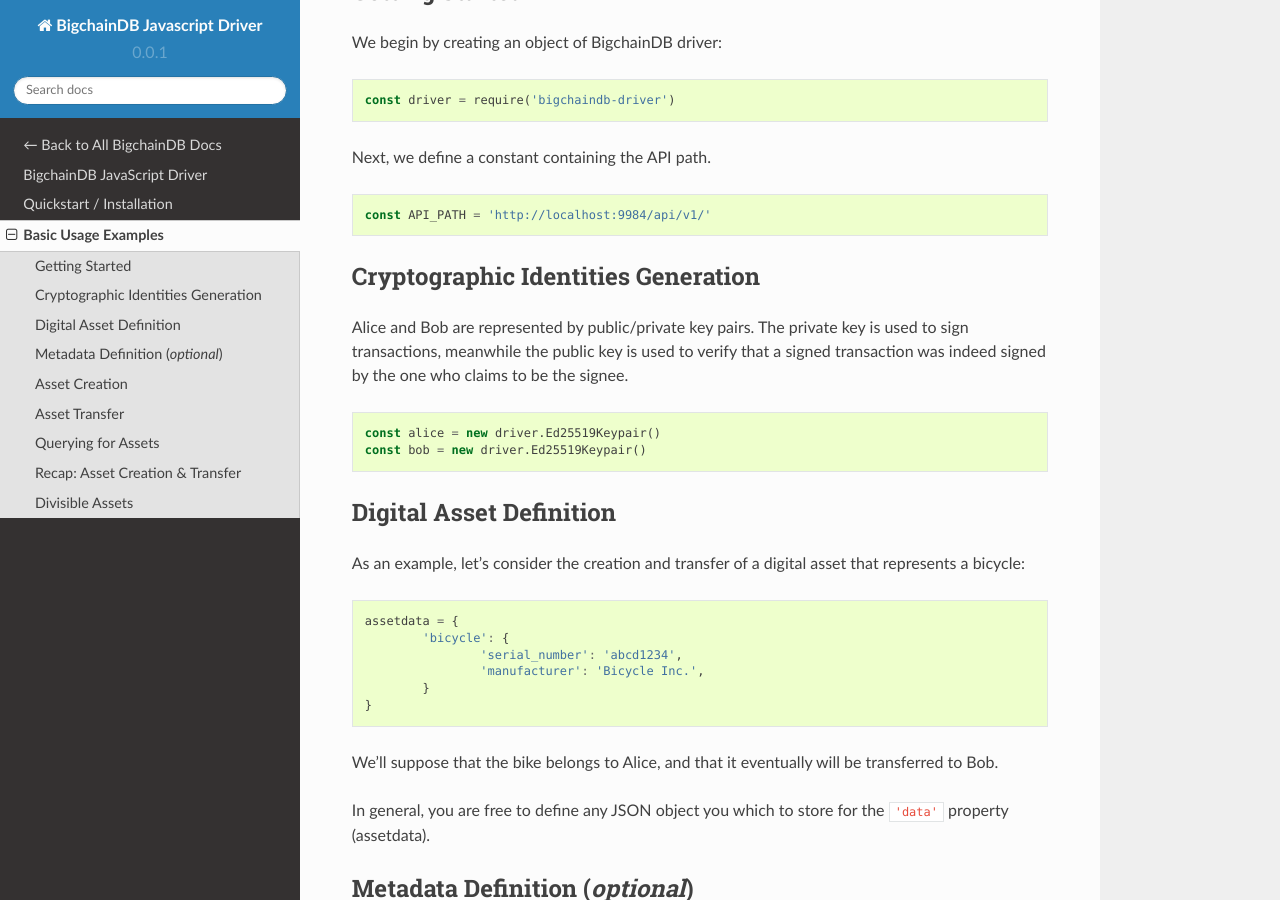
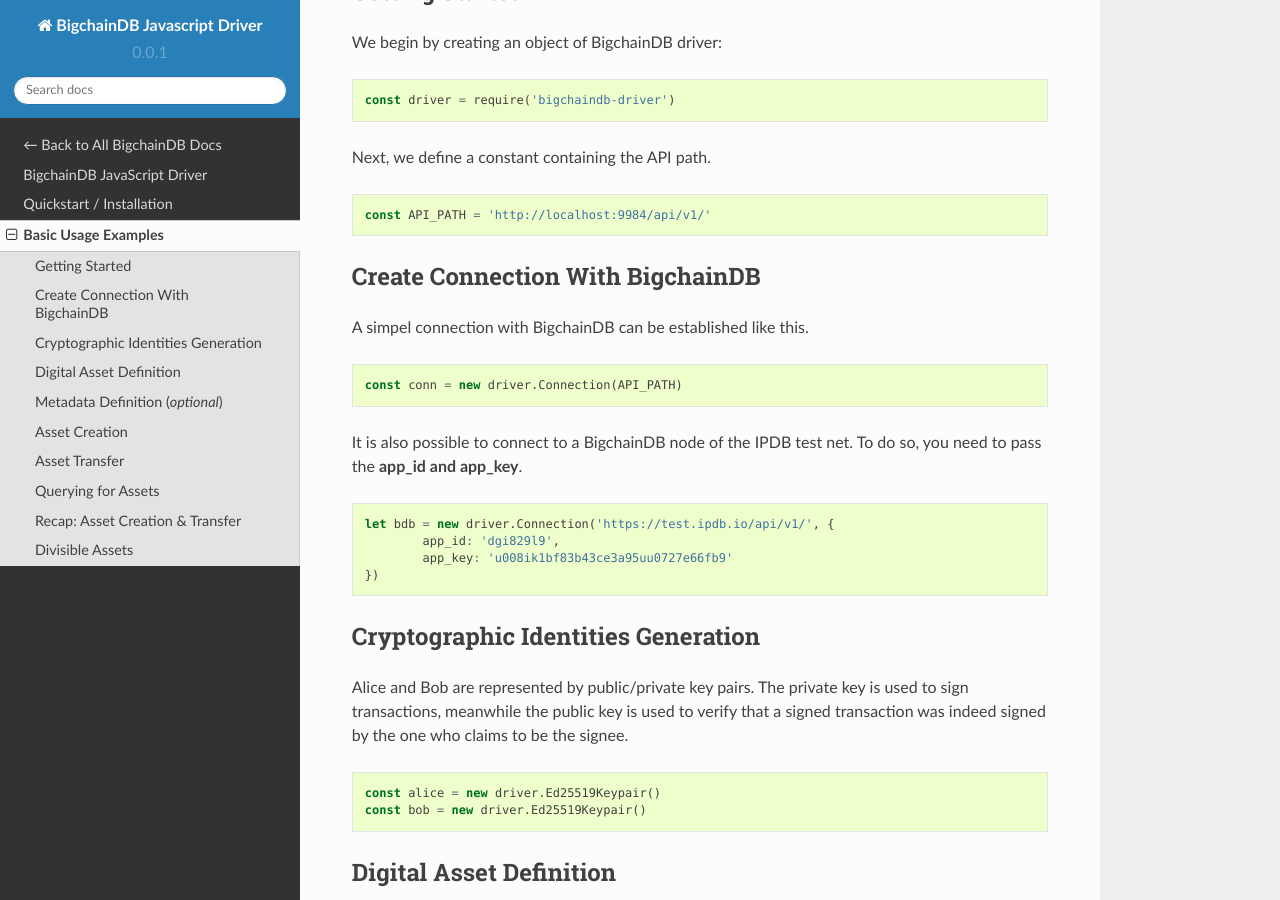
Before and after one commit to bigchaindb/js-bigchaindb-driver, a Sphinx documentation site: the page built from docs/source/usage.rst, in a window 1280 px wide and 900 px high, scrolled down 401 px. Built offline with Sphinx 7.4.7 and the Read the Docs theme 2.0.0, drawn with Linux system fonts in a browser that asks for light colours; some of the changed text lies outside the part shown.

Commit message:
IPDB conn added and commented Divisible assets

```diff
--- a/docs/source/usage.rst
+++ b/docs/source/usage.rst
@@ -25,6 +25,25 @@
 .. code-block:: js
 
 	const API_PATH = 'http://localhost:9984/api/v1/'
+
+Create Connection With BigchainDB
+---------------------------------
+
+A simpel connection with BigchainDB can be established like this.
+
+.. code-block:: js
+
+	const conn = new driver.Connection(API_PATH)
+
+It is also possible to connect to a BigchainDB node of the IPDB test net.
+To do so, you need to pass the **app_id and app_key**.
+
+.. code-block:: js
+
+	let bdb = new driver.Connection('https://test.ipdb.io/api/v1/', {
+		app_id: 'dgi829l9',
+		app_key: 'u008ik1bf83b43ce3a95uu0727e66fb9'
+	})
 
 Cryptographic Identities Generation
 -----------------------------------
```
Also changed, not shown: other parts of docs/source/usage.rst (+3 -3 lines).
